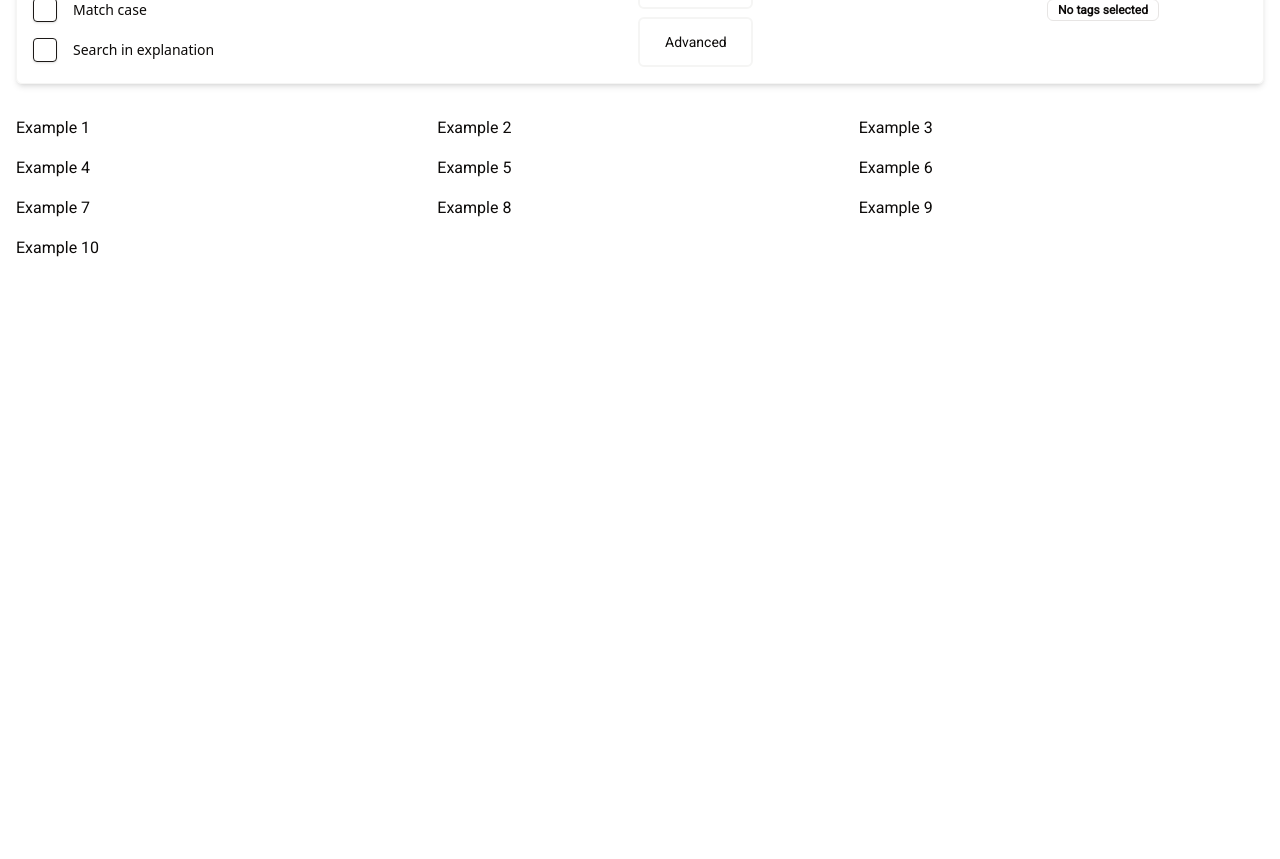
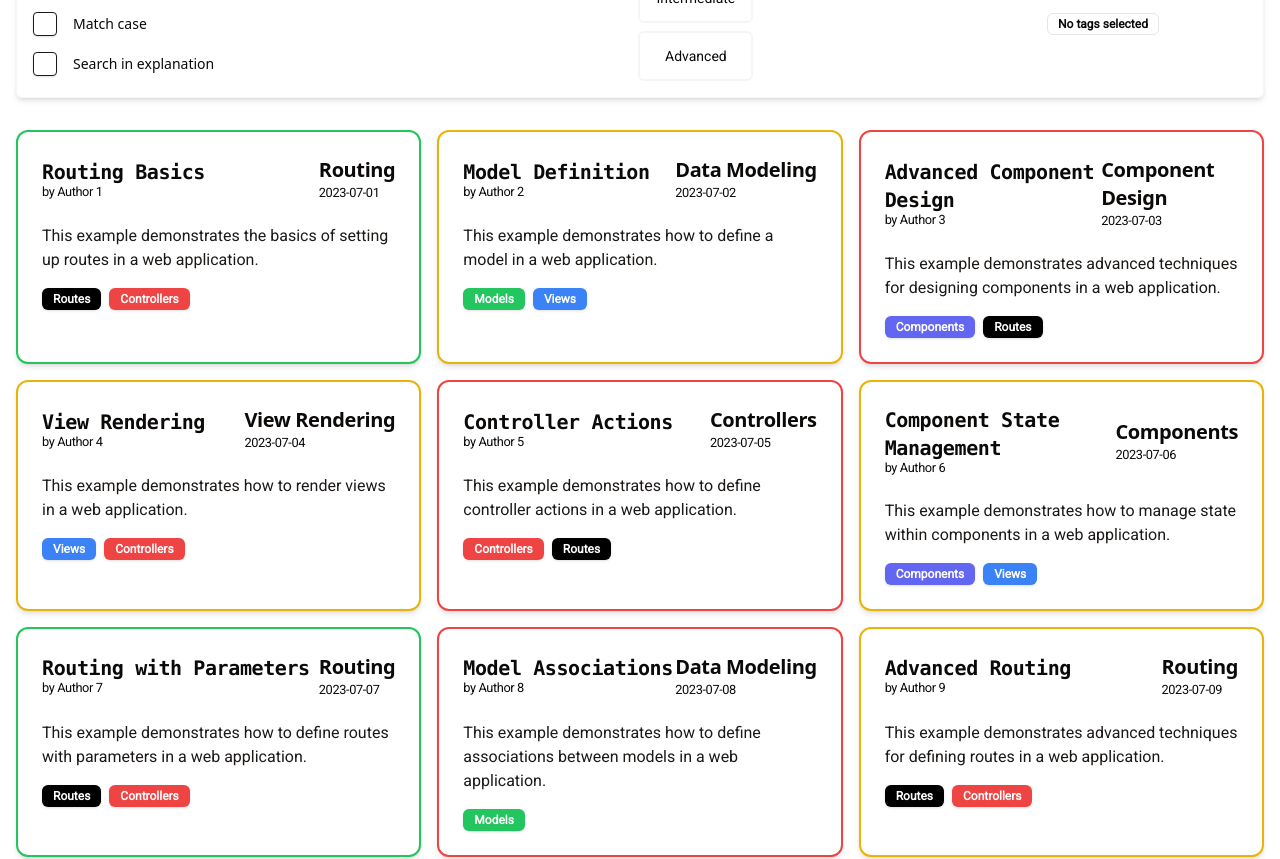
Before and after one commit to ILoID/nextamples, a Next.js app: page /explore in a window 1280 px wide. Shown: the part 320-1179 px from the top of the page. Before the commit the page ends 857 px from the top, so only its background shows below. Built offline with nearby package versions, Linux system fonts and the light colour scheme.

Commit message:
ui, cards

```diff
--- a/components/ExampleCard.tsx
+++ b/components/ExampleCard.tsx
@@ -1,6 +1,9 @@
 "use client";
 
 import { Example } from "@/types";
+import { Card, CardContent, CardHeader, CardTitle } from "./ui/card";
+import { Badge } from "./ui/badge";
+import { cn, getVariant } from "@/lib/utils";
 
 interface ExampleCardProps {
     example: Example;
@@ -9,10 +12,45 @@ interface ExampleCardProps {
 const ExampleCard: React.FC<ExampleCardProps> = ({
     example
 }) => {
+    let borderColor = "border-green-500"; // default
+    if (example.complexity == "medium") borderColor = "border-yellow-500";
+    if (example.complexity == "hard") borderColor = "border-red-500";
+
     return (
-        <div>
-            {example.title}
-        </div>
+        <Card className={cn("shadow-md border-2 transition hover:scale-105", borderColor)}>
+            <CardHeader>
+                <CardTitle className="flex items-center justify-between">
+                    <div className="flex flex-col">
+                        <h1 className="text-xl font-mono">
+                            {example.title}
+                        </h1>
+                        <small className="font-normal">
+                            by {example.author}
+                        </small>
+                    </div>
+                    <div>
+                        <h1 className="text-xl font-sans">
+                            {example.category}
+                        </h1>
+                        <small className="font-normal">
+                            {example.date}
+                        </small>
+                    </div>
+                </CardTitle>
+            </CardHeader>
+            <CardContent className="flex flex-col justify-between">
+                <p className="text-primary mb-4">
+                    {example.summary}
+                </p>
+                <div className="flex flex-wrap gap-2">
+                    {example.tags.map(tag => (
+                        <Badge key={tag} variant={getVariant(tag)} className="capitalize">
+                            {tag}
+                        </Badge>
+                    ))}
+                </div>
+            </CardContent>
+        </Card>
     );
 };
 
--- a/components/explore/ExploreContent.tsx
+++ b/components/explore/ExploreContent.tsx
@@ -1,7 +1,7 @@
 "use client";
 
 import { useSearchParams } from "next/navigation";
-import { useEffect, useState } from "react";
+import { useState } from "react";
 import ExampleCard from "../ExampleCard";
 import { exampleData } from "@/constants";
 import { Example } from "@/types";
@@ -11,10 +11,6 @@ interface ExploreContentProps {};
 const ExploreContent: React.FC<ExploreContentProps> = ({}) => {
     const searchParams = useSearchParams();
     const [examples, setExamples] = useState<Example[]>(exampleData);
-
-    useEffect(() => {
-        // TODO: Fetch categories from API
-    }, [searchParams]);
 
     return (
         <div className="p-4">
--- a/components/ui/badge.tsx
+++ b/components/ui/badge.tsx
@@ -15,9 +15,18 @@ const badgeVariants = cva(
 				destructive:
 					"border-transparent bg-destructive text-destructive-foreground shadow hover:bg-destructive/80",
 				outline: "text-foreground",
+
+				red: "border-transparent bg-red-500 text-white shadow hover:bg-red-500/80",
 				green: "border-transparent bg-green-500 text-white shadow hover:bg-green-500/80",
 				blue: "border-transparent bg-blue-500 text-white shadow hover:bg-blue-500/80",
+
+				white: "border-gray-300 bg-white text-gray-900 shadow hover:bg-gray-50",
+				black: "border-transparent bg-black text-white shadow hover:bg-black/80",
+
 				orange: "border-transparent bg-orange-500 text-white shadow hover:bg-orange-500/80",
+				indigo: "border-transparent bg-indigo-500 text-white shadow hover:bg-indigo-500/80",
+				sky: "border-transparent bg-sky-500 text-white shadow hover:bg-sky-500/80",
+
 			},
 		},
 		defaultVariants: {
--- a/constants/index.ts
+++ b/constants/index.ts
@@ -1,129 +1,303 @@
+import { Home, Eye, Database, Brush, Rocket, Cog, UploadCloud, ArrowUpCircle, Book } from 'lucide-react';
+
 import { Example } from "@/types";
 
 export const exampleData: Example[] = [
     {
-        title: "Example 1",
+        title: "Routing Basics",
         date: "2023-07-01",
         author: "Author 1",
-        category: "Category 1",
+        category: "Routing",
         complexity: "easy",
         tags: ["routes", "controllers"],
-        summary: "This is a summary of Example 1.",
-        text: "This is the full text of Example 1.",
-        code: "console.log('Hello, world!');"
+        summary: "This example demonstrates the basics of setting up routes in a web application.",
+        text: "In this example, we will explore how to define routes for a web application. We will also look at how to associate these routes with specific controller actions.",
+        code: `
+        const express = require('express');
+        const app = express();
+        const port = 3000;
+
+        app.get('/', (req, res) => {
+            res.send('Hello World!');
+        });
+
+        app.listen(port, () => {
+            console.log(\`Example app listening at http://localhost:\${port}\`);
+        });
+        `
     },
     {
-        title: "Example 2",
+        title: "Model Definition",
         date: "2023-07-02",
         author: "Author 2",
-        category: "Category 2",
+        category: "Data Modeling",
         complexity: "medium",
         tags: ["models", "views"],
-        summary: "This is a summary of Example 2.",
-        text: "This is the full text of Example 2.",
-        code: "console.log('Hello, world!');"
+        summary: "This example demonstrates how to define a model in a web application.",
+        text: "In this example, we will explore how to define a model for a web application. We will also look at how to use this model to interact with a database.",
+        code: `
+        const mongoose = require('mongoose');
+        const { Schema } = mongoose;
+
+        const userSchema = new Schema({
+            name: String,
+            email: String,
+            password: String,
+        });
+
+        const User = mongoose.model('User', userSchema);
+
+        module.exports = User;
+        `
     },
     {
-        title: "Example 3",
+        title: "Advanced Component Design",
         date: "2023-07-03",
         author: "Author 3",
-        category: "Category 3",
+        category: "Component Design",
         complexity: "hard",
         tags: ["components", "routes"],
-        summary: "This is a summary of Example 3.",
-        text: "This is the full text of Example 3.",
-        code: "console.log('Hello, world!');"
+        summary: "This example demonstrates advanced techniques for designing components in a web application.",
+        text: "In this example, we will explore some advanced techniques for designing components in a web application. We will look at how to create reusable components and how to manage state within components.",
+        code: `
+        import React, { useState } from 'react';
+
+        function Counter() {
+            const [count, setCount] = useState(0);
+
+            return (
+                <div>
+                    <p>You clicked {count} times</p>
+                    <button onClick={() => setCount(count + 1)}>
+                        Click me
+                    </button>
+                </div>
+            );
+        }
+
+        export default Counter;
+        `
     },
     {
-        title: "Example 4",
+        title: "View Rendering",
         date: "2023-07-04",
         author: "Author 4",
-        category: "Category 4",
-        complexity: "easy",
-        tags: ["controllers", "models"],
-        summary: "This is a summary of Example 4.",
-        text: "This is the full text of Example 4.",
-        code: "console.log('Hello, world!');"
+        category: "View Rendering",
+        complexity: "medium",
+        tags: ["views", "controllers"],
+        summary: "This example demonstrates how to render views in a web application.",
+        text: "In this example, we will explore how to render views in a web application. We will also look at how to pass data to these views from a controller.",
+        code: `
+        const express = require('express');
+        const app = express();
+
+        app.set('view engine', 'ejs');
+
+        app.get('/', (req, res) => {
+            res.render('index', { title: 'Home Page', message: 'Welcome to our website!' });
+        });
+
+        app.listen(3000, () => {
+            console.log('Server is running on port 3000');
+        });
+        `
     },
     {
-        title: "Example 5",
+        title: "Controller Actions",
         date: "2023-07-05",
         author: "Author 5",
-        category: "Category 5",
-        complexity: "medium",
-        tags: ["views", "components"],
-        summary: "This is a summary of Example 5.",
-        text: "This is the full text of Example 5.",
-        code: "console.log('Hello, world!');"
+        category: "Controllers",
+        complexity: "hard",
+        tags: ["controllers", "routes"],
+        summary: "This example demonstrates how to define controller actions in a web application.",
+        text: "In this example, we will explore how to define controller actions in a web application. We will also look at how to associate these actions with specific routes.",
+        code: `
+        const express = require('express');
+        const router = express.Router();
+
+        router.get('/', (req, res) => {
+            res.send('GET request to the homepage');
+        });
+
+        router.post('/', (req, res) => {
+            res.send('POST request to the homepage');
+        });
+
+        module.exports = router;
+        `
     },
     {
-        title: "Example 6",
+        title: "Component State Management",
         date: "2023-07-06",
         author: "Author 6",
-        category: "Category 6",
-        complexity: "hard",
-        tags: ["routes", "models"],
-        summary: "This is a summary of Example 6.",
-        text: "This is the full text of Example 6.",
-        code: "console.log('Hello, world!');"
+        category: "Components",
+        complexity: "medium",
+        tags: ["components", "views"],
+        summary: "This example demonstrates how to manage state within components in a web application.",
+        text: "In this example, we will explore how to manage state within components in a web application. We will look at how to use hooks to manage state and how to pass state between components.",
+        code: `
+        import React, { useState } from 'react';
+
+        function Counter() {
+            const [count, setCount] = useState(0);
+
+            return (
+                <div>
+                    <p>You clicked {count} times</p>
+                    <button onClick={() => setCount(count + 1)}>
+                        Click me
+                    </button>
+                </div>
+            );
+        }
+
+        export default Counter;
+        `
     },
     {
-        title: "Example 7",
+        title: "Routing with Parameters",
         date: "2023-07-07",
         author: "Author 7",
-        category: "Category 7",
+        category: "Routing",
         complexity: "easy",
-        tags: ["controllers", "views"],
-        summary: "This is a summary of Example 7.",
-        text: "This is the full text of Example 7.",
-        code: "console.log('Hello, world!');"
+        tags: ["routes", "controllers"],
+        summary: "This example demonstrates how to define routes with parameters in a web application.",
+        text: "In this example, we will explore how to define routes with parameters in a web application. We will also look at how to access these parameters from within a controller action.",
+        code: `
+        const express = require('express');
+        const app = express();
+
+        app.get('/users/:userId', (req, res) => {
+            res.send(req.params);
+        });
+
+        app.listen(3000, () => {
+            console.log('Server is running on port 3000');
+        });
+        `
     },
     {
-        title: "Example 8",
+        title: "Model Associations",
         date: "2023-07-08",
         author: "Author 8",
-        category: "Category 8",
-        complexity: "medium",
-        tags: ["components", "models"],
-        summary: "This is a summary of Example 8.",
-        text: "This is the full text of Example 8.",
-        code: "console.log('Hello, world!');"
+        category: "Data Modeling",
+        complexity: "hard",
+        tags: ["models"],
+        summary: "This example demonstrates how to define associations between models in a web application.",
+        text: "In this example, we will explore how to define associations between models in a web application. We will look at how to define one-to-many and many-to-many relationships between models.",
+        code: `
+        const mongoose = require('mongoose');
+        const { Schema } = mongoose;
+
+        const postSchema = new Schema({
+            title: String,
+            content: String,
+            author: { type: Schema.Types.ObjectId, ref: 'User' }
+        });
+
+        const userSchema = new Schema({
+            name: String,
+            email: String,
+            posts: [{ type: Schema.Types.ObjectId, ref: 'Post' }]
+        });
+
+        const User = mongoose.model('User', userSchema);
+        const Post = mongoose.model('Post', postSchema);
+
+        module.exports = { User, Post };
+        `
     },
     {
-        title: "Example 9",
+        title: "Advanced Routing",
         date: "2023-07-09",
         author: "Author 9",
-        category: "Category 9",
-        complexity: "hard",
-        tags: ["routes", "views"],
-        summary: "This is a summary of Example 9.",
-        text: "This is the full text of Example 9.",
-        code: "console.log('Hello, world!');"
+        category: "Routing",
+        complexity: "medium",
+        tags: ["routes", "controllers"],
+        summary: "This example demonstrates advanced techniques for defining routes in a web application.",
+        text: "In this example, we will explore some advanced techniques for defining routes in a web application. We will look at how to define nested routes and how to use middleware to protect certain routes.",
+        code: `
+        const express = require('express');
+        const router = express.Router();
+
+        router.get('/users/:userId/posts/:postId', (req, res) => {
+            res.send(req.params);
+        });
+
+        const authMiddleware = (req, res, next) => {
+            if (!req.user) {
+                res.status(401).send('You must be logged in to access this route');
+            } else {
+                next();
+            }
+        };
+
+        router.get('/protected', authMiddleware, (req, res) => {
+            res.send('You are authorized to access this route');
+        });
+
+        module.exports = router;
+        `
     },
     {
-        title: "Example 10",
+        title: "Component Lifecycle",
         date: "2023-07-10",
         author: "Author 10",
-        category: "Category 10",
-        complexity: "easy",
-        tags: ["controllers", "components"],
-        summary: "This is a summary of Example 10.",
-        text: "This is the full text of Example 10.",
-        code: "console.log('Hello, world!');"
+        category: "Components",
+        complexity: "hard",
+        tags: ["components", "views"],
+        summary: "This example demonstrates how to work with the component lifecycle in a web application.",
+        text: "In this example, we will explore how to work with the component lifecycle in a web application. We will look at how to use lifecycle methods to manage state and side effects within components.",
+        code: `
+        import React, { Component } from 'react';
+
+        class LifecycleExample extends Component {
+            constructor(props) {
+                super(props);
+                this.state = { count: 0 };
+            }
+
+            componentDidMount() {
+                console.log('Component did mount');
+            }
+
+            componentDidUpdate() {
+                console.log('Component did update');
+            }
+
+            componentWillUnmount() {
+                console.log('Component will unmount');
+            }
+
+            render() {
+                return (
+                    <div>
+                        <p>You clicked {this.state.count} times</p>
+                        <button onClick={() => this.setState({ count: this.state.count + 1 })}>
+                            Click me
+                        </button>
+                    </div>
+                );
+            }
+        }
+
+        export default LifecycleExample;
+        `
     },
 ];
 
 export const categories = [
-    "Routing",
-    "Rendering",
-    "Data Fetching",
-    "Styling",
-    "Optimizing",
-    "Configuring",
-    "Deploying",
-    "Upgrading",
-    "API Reference",
+    { name: "Routing", icon: Home },
+    { name: "Rendering", icon: Eye },
+    { name: "Data Fetching", icon: Database },
+    { name: "Styling", icon: Brush },
+    { name: "Optimizing", icon: Rocket },
+    { name: "Configuring", icon: Cog },
+    { name: "Deploying", icon: UploadCloud },
+    { name: "Upgrading", icon: ArrowUpCircle },
+    { name: "API Reference", icon: Book },
 ];
+
 
 export const tagList = [
     {
--- a/lib/utils.ts
+++ b/lib/utils.ts
@@ -8,15 +8,15 @@ export function cn(...inputs: ClassValue[]) {
 export const getVariant = (tag: string) => {
 	switch (tag) {
 		case "routes":
+			return "black";
+		case "controllers":
+			return "red";
+		case "models":
 			return "green";
-		case "controllers":
-			return "orange";
-		case "models":
+		case "views":
 			return "blue";
-		case "views":
-			return "destructive";
 		case "components":
-			return "secondary";
+			return "indigo";
 		default:
 			return "outline";
 	}
```
Also changed, not shown: components/explore/ExploreFilter.tsx (+24 -11 lines).
